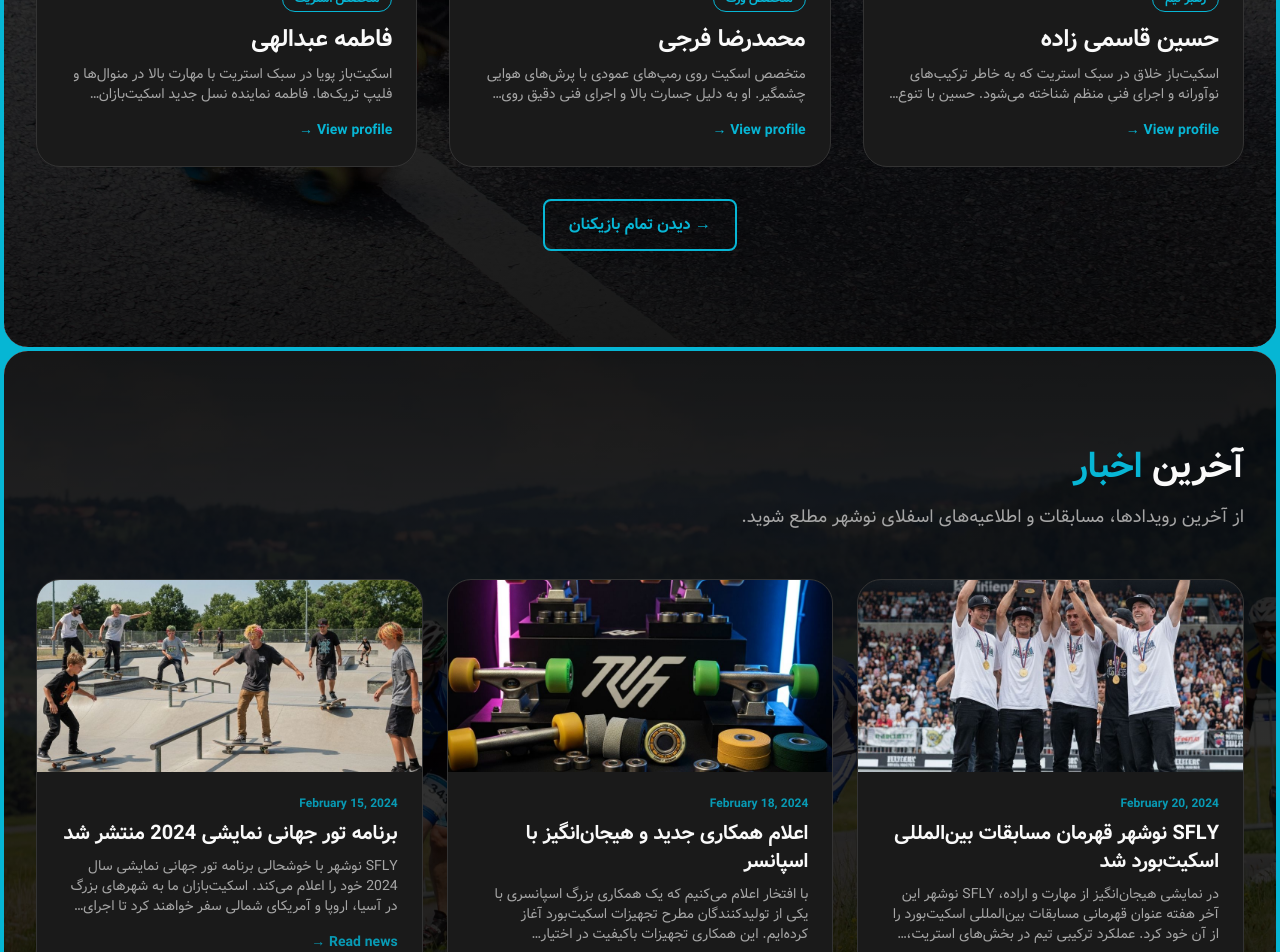
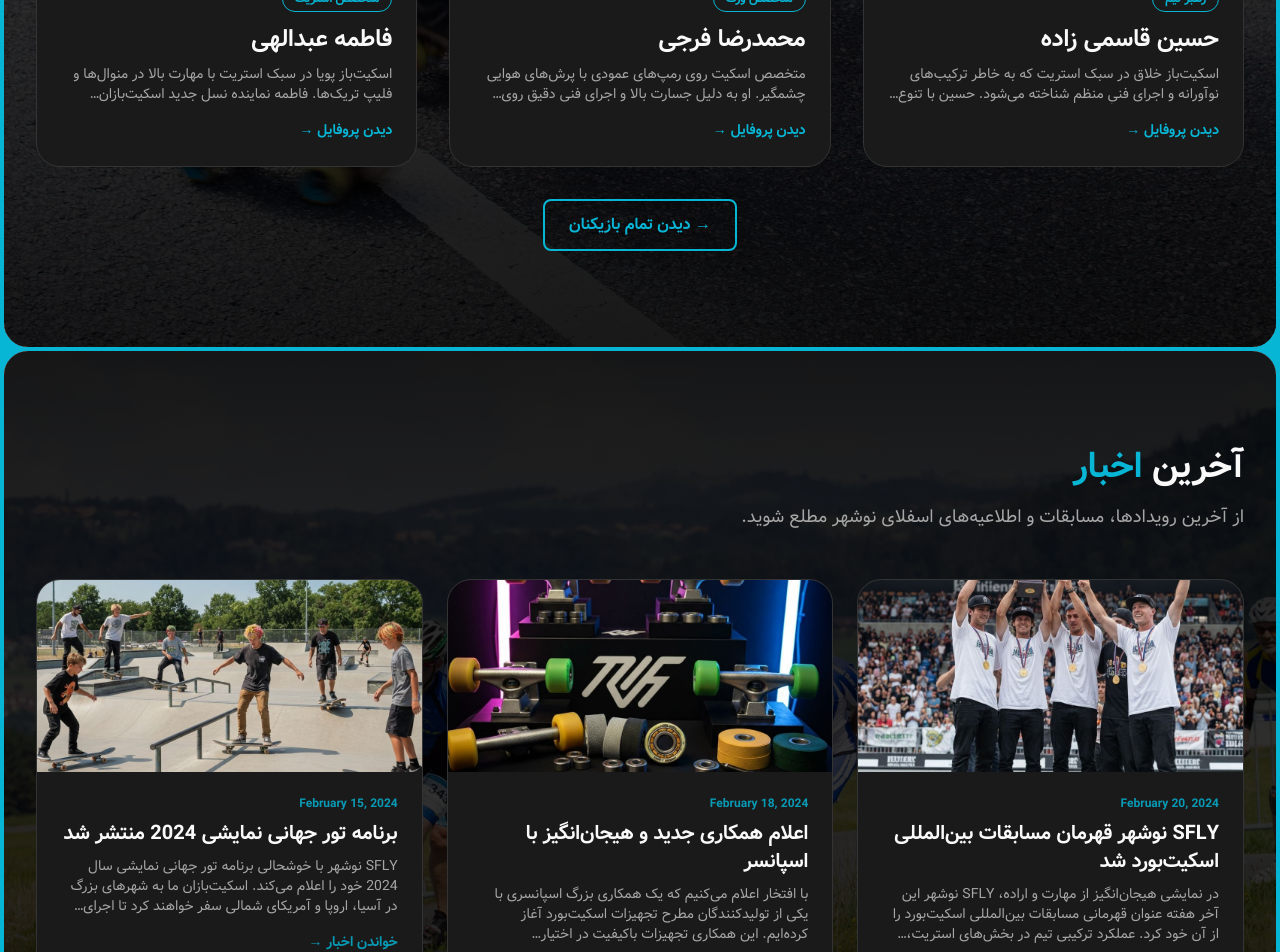
Before and after one commit to SFLY-NOWSHAHR/sfly-website, a Next.js app: page / in a window 1280 px wide. Shown: the part 2100-3052 px from the top of the page. Built offline with nearby package versions, Linux system fonts and the light colour scheme.

Commit message:
translate content

```diff
--- a/components/NewsCard.tsx
+++ b/components/NewsCard.tsx
@@ -35,7 +35,7 @@ export default function NewsCard({ slug, title, content, image, date }: NewsCard
             {content}
           </p>
           <div className="mt-4 inline-flex items-center text-secondary font-semibold text-sm group-hover:gap-2 gap-1 transition-all">
-            Read news →
+            خواندن اخبار →
           </div>
         </div>
       </div>
--- a/components/PlayerCard.tsx
+++ b/components/PlayerCard.tsx
@@ -37,7 +37,7 @@ export default function PlayerCard({ slug, name, position, bio, image }: PlayerC
             {bio}
           </p>
           <div className="mt-4 inline-flex items-center text-primary font-semibold text-sm group-hover:gap-2 gap-1 transition-all">
-            View profile →
+            دیدن پروفایل →
           </div>
         </div>
       </div>
```
